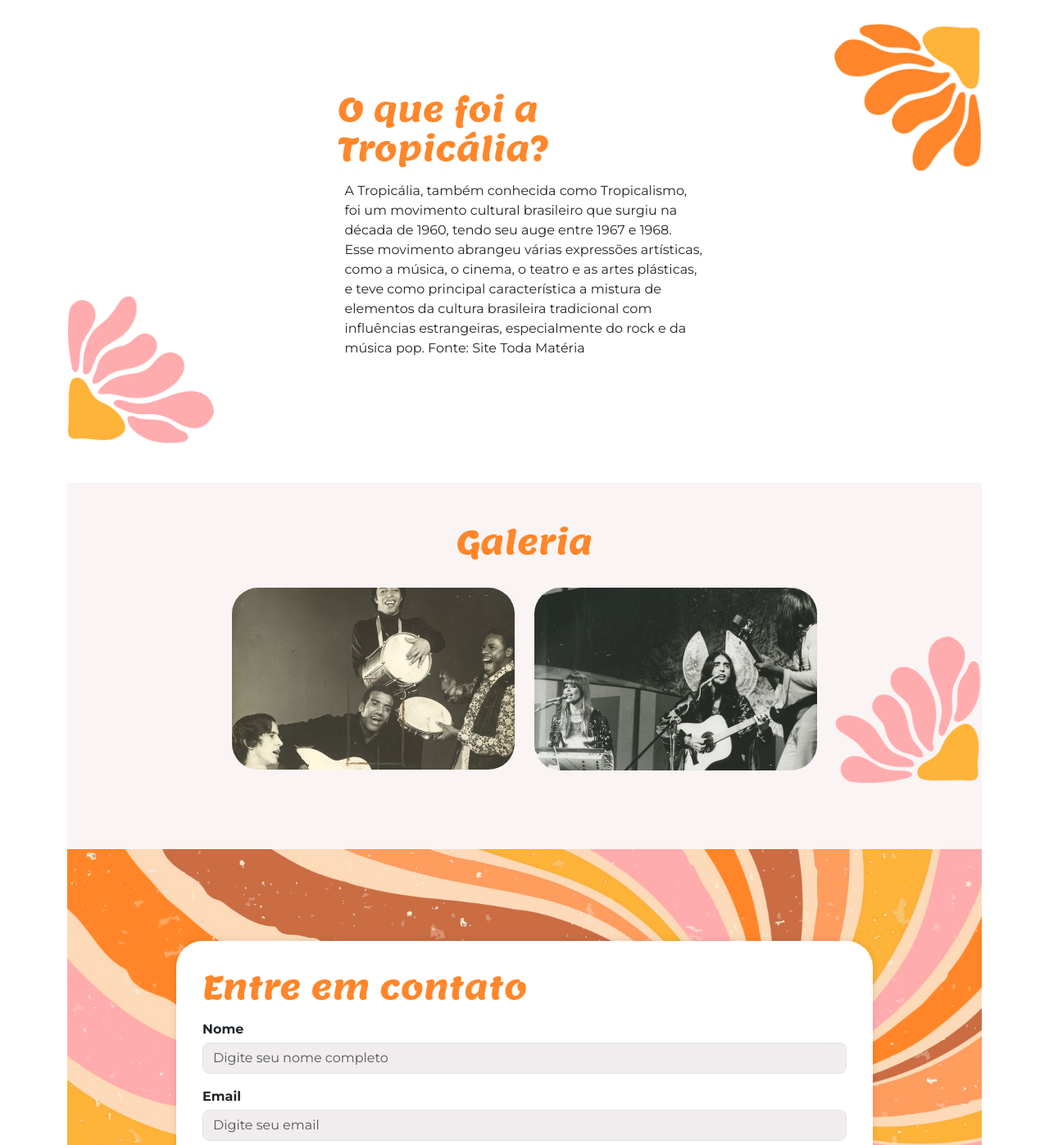
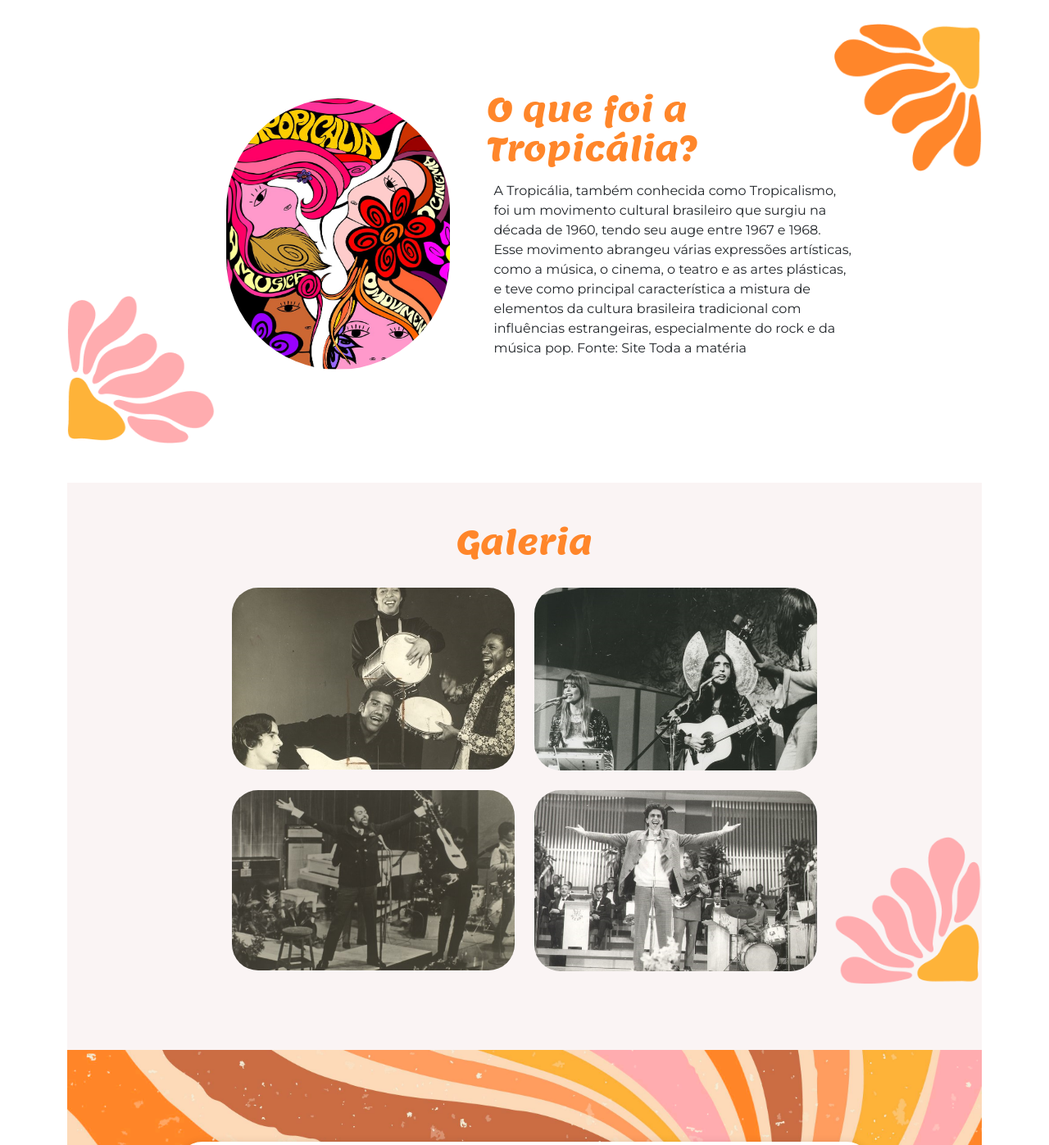
Before and after one commit to GuiTzera/Acessiblidade-2025, a plain HTML site: page index.html in a window 1280 px wide. Shown: the part 980-2377 px from the top of the page at 82% size. Drawn offline with nearby package versions, Linux system fonts and the light colour scheme; a script that the page names is missing.

Commit message:
Update index.html

```diff
--- a/index.html
+++ b/index.html
@@ -32,25 +32,27 @@
         <div class="inicio-fundo d-flex justify-content-between align-items-center">
                 <div class="esquerda-conteudo">
                         <h1 class="display-4 text-white fst-italic fw-bold">Boas-vindas a</h1>
-                    <img src="img/logo-2.png" alt="Logotipo secundário da Tropicália" class="mb-3" width="563"
+                        <img src="img/logo-2.png" class="mb-3" width="563"
                                 height="278" loading="lazy">
                         <a href="#tropicalia"
-                        class="btn btn-primary btn-lg botao-inicio fw-semibold">Quero
-                        conhecer!</a>
+                                class="btn btn-primary btn-lg botao-inicio fw-semibold">Quero conhecer!</a>
                 </div>
-
+                <img src="img/lossy-page1-640px-Os_Mutantes.tif (1).png" class="img-fluid img-inicio">
             </div>
 </section>
 
         <section id="tropicalia" class="my-5 pt-6 secao-tropicalia">
         <div class="container d-flex align-items-center ">
+                <div class="col-4 d-flex justify-content-center">
+                        <img src="img/image (1).png" class="rounded-pill" alt="" width="273" height="331" loading="lazy">
+                </div>
                 <div class="col-5">
                         <h2>O que foi a Tropicália?</h2>
                         <p class="p-2">A Tropicália, também conhecida como Tropicalismo, foi um movimento cultural
                                 brasileiro que surgiu na década de 1960, tendo seu auge entre 1967 e 1968. Esse movimento
                                 abrangeu várias expressões artísticas, como a música, o cinema, o teatro e as artes plásticas, e
                                 teve como principal característica a mistura de elementos da cultura brasileira tradicional com
-                                influências estrangeiras, especialmente do rock e da música pop. Fonte: Site Toda Matéria</p>
+                                influências estrangeiras, especialmente do rock e da música pop. Fonte: Site Toda a matéria</p>
                 </div>
         </div>
 </section>
@@ -67,6 +69,15 @@
                         <div class="col-md-4">
                                 <img src="img/lossy-page1-640px-Os_Mutantes_2.tif.jpg" class="img-fluid rounded-5"
                                         loading="lazy">
+                        </div>
+                </div>
+                <div class="row mt-4  justify-content-md-center">
+                        <div class="col-md-4">
+                                <img src="img/lossy-page1-640px-Gilberto_Gil_nos_anos_1960.tif.jpg" class="img-fluid rounded-5" loading="lazy">
+                        </div>
+                        <div class="col-md-4">
+                                <img src="img/lossy-page1-640px-Caetano_Veloso_no_III_Festival_da_Música_Popular.tif.jpg"
+                                        class="img-fluid rounded-5" loading="lazy">
                         </div>
                 </div>
          </div>
```
Lines whose indentation alone changed are shown as unchanged.
